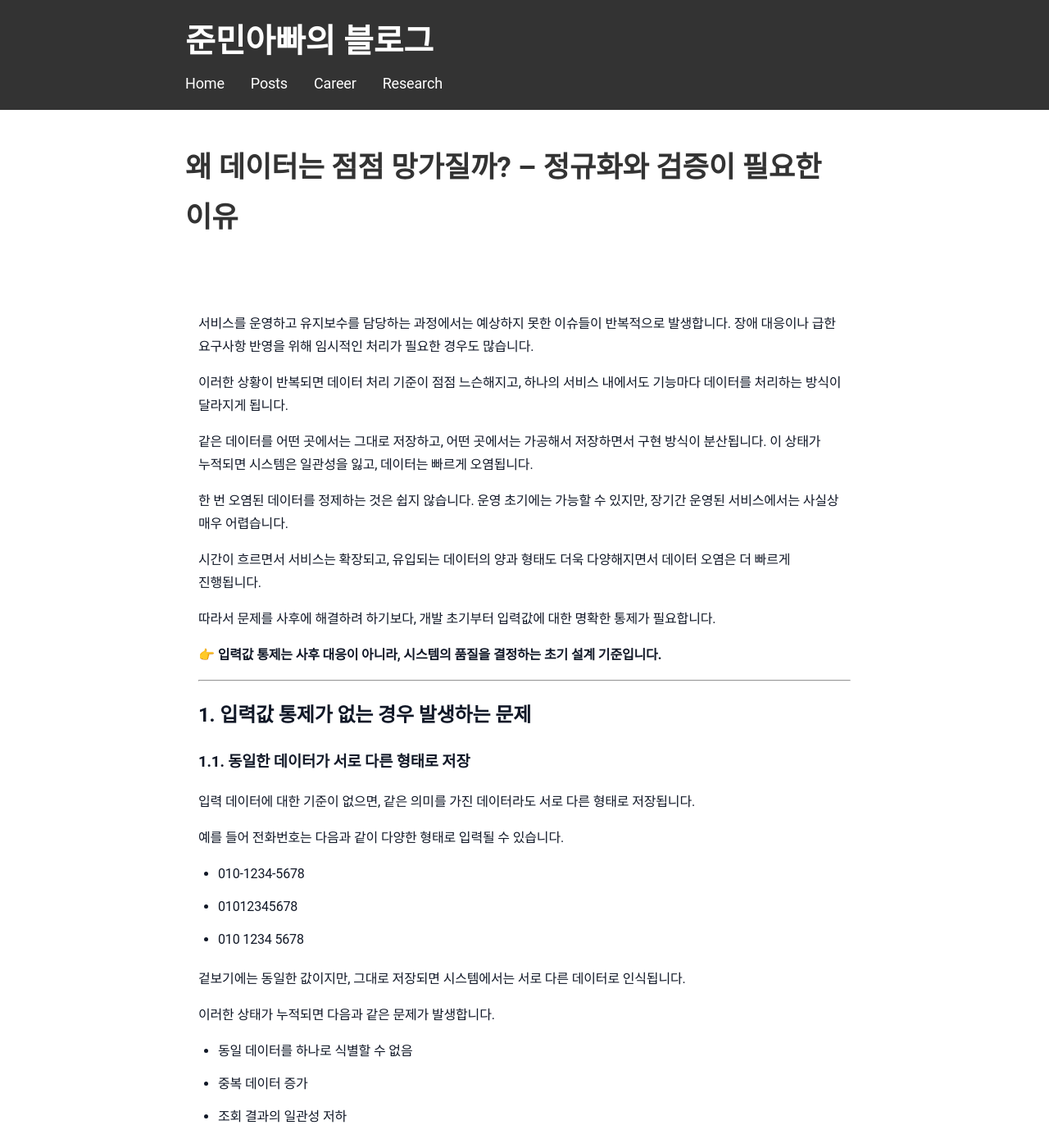
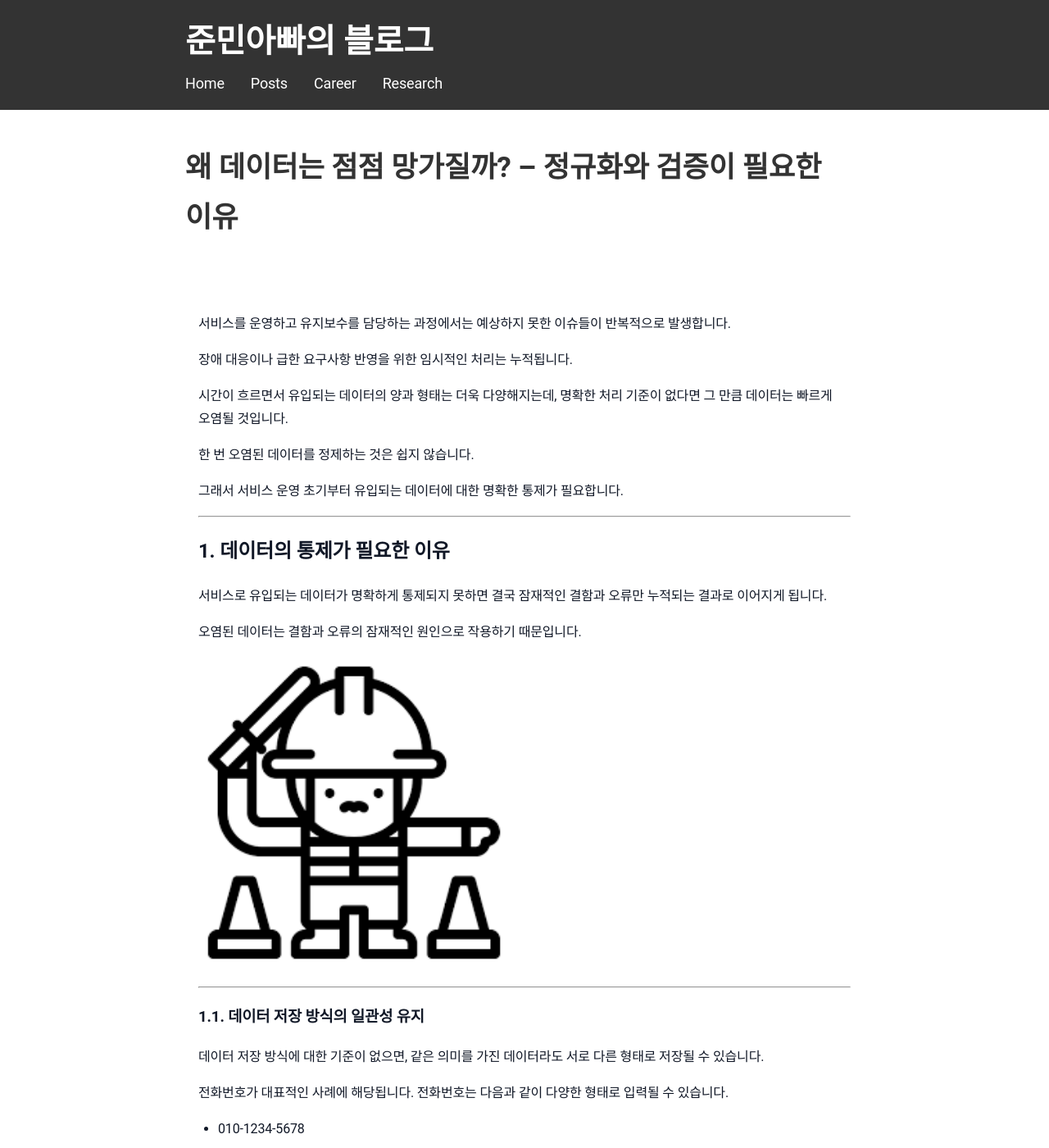
Before and after one commit to sanghoon-lee/sanghoon-lee.github.io, a Jekyll site: the page built from _posts/2026-03-22-normalize.md, in a window 1280 px wide and 1400 px high. Shown: the whole window at 82% size. Built offline with Jekyll 4.4.1, drawn with Linux system fonts in a browser that asks for light colours; nearby versions of some CDN libraries; comment, search, counter and statistics services are not loaded; some of the changed text lies outside the part shown.

Commit message:
데이터 정규화와 검증 포스팅 수정

````diff
--- a/_posts/2026-03-22-normalize.md
+++ b/_posts/2026-03-22-normalize.md
@@ -2,59 +2,56 @@
 layout: post
 title: "왜 데이터는 점점 망가질까? – 정규화와 검증이 필요한 이유"
 date: 2026-03-22
+description: 데이터의 정규화와 검증이 필요한 이유를 정리해서 작성한 포스팅입니다.
+image: /assets/images/quality.jpg
 categories: 개념정리
 ---
 
 서비스를 운영하고 유지보수를 담당하는 과정에서는 예상하지 못한 이슈들이 반복적으로 발생합니다.
-장애 대응이나 급한 요구사항 반영을 위해 임시적인 처리가 필요한 경우도 많습니다.
 
-이러한 상황이 반복되면 데이터 처리 기준이 점점 느슨해지고,
-하나의 서비스 내에서도 기능마다 데이터를 처리하는 방식이 달라지게 됩니다.
+장애 대응이나 급한 요구사항 반영을 위한 임시적인 처리는 누적됩니다.
 
-같은 데이터를 어떤 곳에서는 그대로 저장하고,
-어떤 곳에서는 가공해서 저장하면서 구현 방식이 분산됩니다. 이 상태가 누적되면 시스템은 일관성을 잃고,
-데이터는 빠르게 오염됩니다.
+시간이 흐르면서 유입되는 데이터의 양과 형태는 더욱 다양해지는데, 명확한 처리 기준이 없다면 그 만큼 데이터는 빠르게 오염될 것입니다.
 
 한 번 오염된 데이터를 정제하는 것은 쉽지 않습니다.
-운영 초기에는 가능할 수 있지만, 장기간 운영된 서비스에서는 사실상 매우 어렵습니다.
 
-시간이 흐르면서 서비스는 확장되고,
-유입되는 데이터의 양과 형태도 더욱 다양해지면서 데이터 오염은 더 빠르게 진행됩니다.
-
-따라서 문제를 사후에 해결하려 하기보다,
-개발 초기부터 입력값에 대한 명확한 통제가 필요합니다.
-
-👉 **입력값 통제는 사후 대응이 아니라, 시스템의 품질을 결정하는 초기 설계 기준입니다.**
-
+그래서 서비스 운영 초기부터 유입되는 데이터에 대한 명확한 통제가 필요합니다.
 
 ---
 
-## 1. 입력값 통제가 없는 경우 발생하는 문제
+## 1. 데이터의 통제가 필요한 이유
 
-### 1.1. 동일한 데이터가 서로 다른 형태로 저장
+서비스로 유입되는 데이터가 명확하게 통제되지 못하면 결국 잠재적인 결함과 오류만 누적되는 결과로 이어지게 됩니다.
 
-입력 데이터에 대한 기준이 없으면,
-같은 의미를 가진 데이터라도 서로 다른 형태로 저장됩니다.
+오염된 데이터는 결함과 오류의 잠재적인 원인으로 작용하기 때문입니다.
 
-예를 들어 전화번호는 다음과 같이 다양한 형태로 입력될 수 있습니다.
+<img class="main-image" src="/assets/images/control.png" alt="control 이미지">
+
+---
+
+### 1.1. 데이터 저장 방식의 일관성 유지
+
+데이터 저장 방식에 대한 기준이 없으면, 같은 의미를 가진 데이터라도 서로 다른 형태로 저장될 수 있습니다.
+
+전화번호가 대표적인 사례에 해당됩니다. 전화번호는 다음과 같이 다양한 형태로 입력될 수 있습니다.
 
 * 010-1234-5678
 * 01012345678
 * 010 1234 5678
 
-겉보기에는 동일한 값이지만, 그대로 저장되면
-시스템에서는 서로 다른 데이터로 인식됩니다.
+입력받은 그대로 저장하면 시스템에서는 서로 다른 데이터로 인식됩니다.
 
-이러한 상태가 누적되면 다음과 같은 문제가 발생합니다.
+그 결과로 다음과 같은 문제가 발생하게 됩니다.
 
-* 동일 데이터를 하나로 식별할 수 없음
+* 동일 데이터를 하나로 식별 불가
 * 중복 데이터 증가
 * 조회 결과의 일관성 저하
 
-### 1.2. 검증 없이 잘못된 데이터가 저장
+---
 
-입력값에 대한 검증이 없다면,
-시스템은 잘못된 데이터도 정상 데이터로 받아들이게 됩니다.
+### 1.2. 비정상적인 데이터의 축적 방지
+
+검증없이 데이터를 저장하면 비정상적인 데이터도 정상으로 받아들이게 됩니다.
 
 예를 들어 다음과 같은 상황이 발생할 수 있습니다.
 
@@ -62,47 +59,32 @@ categories: 개념정리
 * 데이터 형식이 맞지 않는 값이 그대로 저장되는 경우
 * 필수 컬럼에 값이 null로 저장되는 경우
 
-이러한 데이터가 누적되면, 다음과 같은 문제가 발생합니다.
+그 결과로 다음과 같은 문제가 발생하게 됩니다.
 
 * 데이터에 대한 신뢰도 저하
 * 잘못된 조회 결과나 분석 결과가 발생
 * 비즈니스 로직의 결함 원인으로 작용
 
-이 두 가지 문제는 개별적으로 발생하기도 하지만,
-대부분 복합적으로 나타나면서 데이터를 오염시키고 서비스 품질을 빠르게 악화시킵니다.
-
-이러한 문제는 시간이 지날수록 자연스럽게 해결되지 않으며,
-입력값 통제가 없는 상태에서는 지속적으로 누적될 수밖에 없습니다.
-
 ---
 
-## 2. 해결의 출발점: 입력값 통제
+## 2. 데이터 통제의 기본: 정규화와 검증
 
-앞에서 살펴본 두 가지 문제의 공통 원인은, 입력값을 통제하는 기준이 없다는 점입니다.
-
-입력값 통제란, 시스템이 받아들일 수 있는 데이터의 형태와 유효성을 사전에 정의하고,
-그 기준에 맞는 데이터만 저장하도록 제한하는 것을 의미합니다.
-
-시스템이 어떤 형태의 데이터를 받아들이고,
-어떤 데이터를 허용하지 않을지에 대한 명확한 기준이 없다면
-데이터 품질은 시간이 지날수록 자연스럽게 무너지게 됩니다.
-
-이 문제를 해결하기 위한 출발점은 입력 시점에서 데이터를 통제하는 것입니다.
-
-그 핵심이 바로 다음 두 가지입니다.
+데이터 통제의 핵심은 바로 다음 두 가지입니다.
 
 * 정규화 (normalize)
 * 검증 (validate)
 
-입력값 통제는 결국,
-정규화와 검증을 통해 시스템이 허용할 수 있는 데이터만 받아들이도록 만드는 과정입니다.
+정규화와 검증을 통해 시스템이 허용할 수 있는 데이터만 받아들이도록 만드는 과정이 데이터 통제인 것입니다.
 
-👉 **즉, 시스템의 데이터 품질을 결정하는 첫 번째 관문입니다.**
+👉 **즉, 데이터 통제는 시스템의 데이터 품질을 결정하는 첫 번째 관문입니다.**
+
+---
 
 ### 2.1. 정규화(Normalize)
 
-정규화는 입력된 데이터를 **일관된 형태로 변환하는 과정**입니다. 같은 의미를 가진 데이터가 서로 다른 형태로 저장되지 않도록,
-하나의 기준으로 통일하는 역할을 합니다.
+정규화는 입력된 데이터를 **일관된 형태로 변환하는 과정**입니다.
+
+같은 의미를 가진 데이터가 서로 다른 형태로 저장되지 않도록 하나의 기준으로 통일하는 역할을 합니다.
 
 예를 들어 전화번호를 다음과 같이 변환할 수 있습니다.
 
@@ -110,29 +92,27 @@ categories: 개념정리
 010-1234-5678 → 01012345678
 ```
 
-이처럼 데이터의 표현 방식을 통일하면,
+이처럼 데이터의 표현 방식을 통일하면 동일 데이터를 정확하게 식별할 수 있습니다. 또한 중복 데이터 발생을 방지할 수 있으며, 조회 결과의 일관성을 유지할 수 있습니다
 
-* 동일 데이터를 정확하게 식별할 수 있고
-* 중복 데이터 발생을 방지할 수 있으며
-* 조회 결과의 일관성을 유지할 수 있습니다
+결국, 정규화는 데이터의 **“표현을 통제”**하는 역할을 합니다.
 
-정규화는 데이터의 **“표현을 통제”**하는 역할을 합니다.
+---
 
 ### 2.2. 검증(Validate)
 
-검증은 입력된 데이터가 **정상적인 값인지 확인하는 과정**입니다. 정규화가 “형태를 맞추는 것”이라면,
-검증은 “유효한 값인지 판단하는 것”입니다.
+검증은 입력된 데이터가 **정상적인 값인지 확인하는 과정**입니다.
+
+정규화가 “형태를 통일하는 것”이라면, 검증은 “유효한 값인지 판단하는 것”입니다.
 
 일반적으로 다음과 같은 항목을 확인합니다.
 
-* 길이 및 형식 검증
-* 허용 가능한 값 범위 확인
-* 필수값 존재 여부 확인
+* 길이 및 형식
+* 허용 가능한 값 범위
+* 필수값 존재 여부
 
-검증이 없다면 잘못된 데이터도 그대로 저장되기 때문에,
-데이터의 신뢰도를 유지할 수 없습니다.
+검증을 생략하면, 비정상적인 데이터도 그대로 저장될 수 있기 때문에 신뢰성이 보장되지 않습니다.
 
-검증은 데이터의 **“유효성을 통제”**하는 역할을 합니다.
+결국, 검증은 데이터의 **“유효성을 확인”**하는 역할을 합니다.
 
 ---
 
@@ -140,7 +120,7 @@ categories: 개념정리
 
 정규화와 검증은 순서가 중요합니다.
 
-입력 데이터는 반드시 다음과 같은 흐름으로 처리되어야 합니다.
+서비스로 유엽되는 데이터는 반드시 다음과 같은 흐름으로 처리되어야 합니다.
 
 ```text
 입력값
@@ -152,24 +132,18 @@ categories: 개념정리
 저장
 ```
 
-먼저 데이터를 일관된 형태로 변환한 뒤,
-그 값이 유효한지 검증해야 합니다.
+먼저 데이터를 일관된 형태로 변환한 뒤, 그 값이 유효한지 검증해야 합니다.
 
-이 순서가 뒤바뀌거나 생략되면,
-앞에서 살펴본 문제들이 다시 발생하게 됩니다.
+이 순서가 뒤바뀌거나 생략되면 문제가 발생하게 됩니다.
 
-정규화와 검증은 선택적인 기능이 아닙니다. 시스템이 데이터를 받아들이기 위한 최소한의 기준입니다.
+정규화와 검증은 선택사항이 아닙니다. 시스템이 데이터를 받아들이기 위한 최소한의 필수적인 기준입니다.
 
-이 기준이 없다면,
+이 기준이 없으면 데이터가 끊임없이 오염되면서, 시스템은 점점 더 수정하기 어려운 구조로 변하게 될 것입니다.
 
-* 데이터는 계속 오염되고
-* 기능은 점점 복잡해지며
-* 시스템은 점점 수정하기 어려운 구조로 변하게 됩니다
+데이터의 품질은 입력 시점에서 결정됩니다.
+
+정규화와 검증은 서비스 전체의 품질을 좌우하는 핵심 설계입니다.
 
 ---
 
-## 4. 마무리
-
-데이터 품질은 저장 이후에 개선되는 것이 아니라, 입력 시점에서 결정됩니다. 정규화와 검증은 작은 구현처럼 보이지만, 서비스 전체의 품질을 좌우하는 핵심 설계입니다.
-
-입력값 통제가 없는 서비스는 결국 데이터가 아니라 문제를 축적하게 됩니다.
+#데이터 #오염 #품질 #정규화 #검증
````
Also changed, not shown: assets/images/control.png (added), assets/images/quality.jpg (added).
